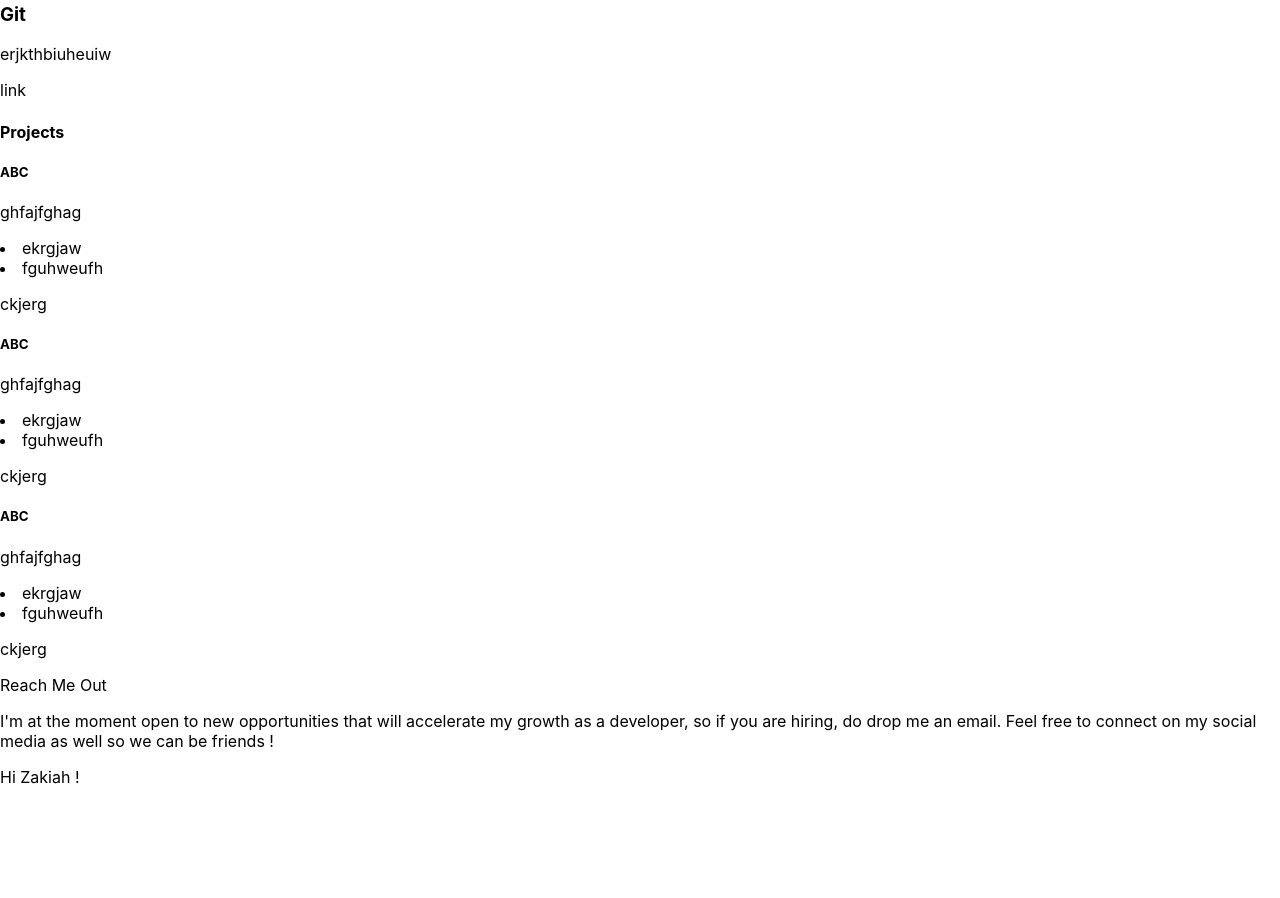
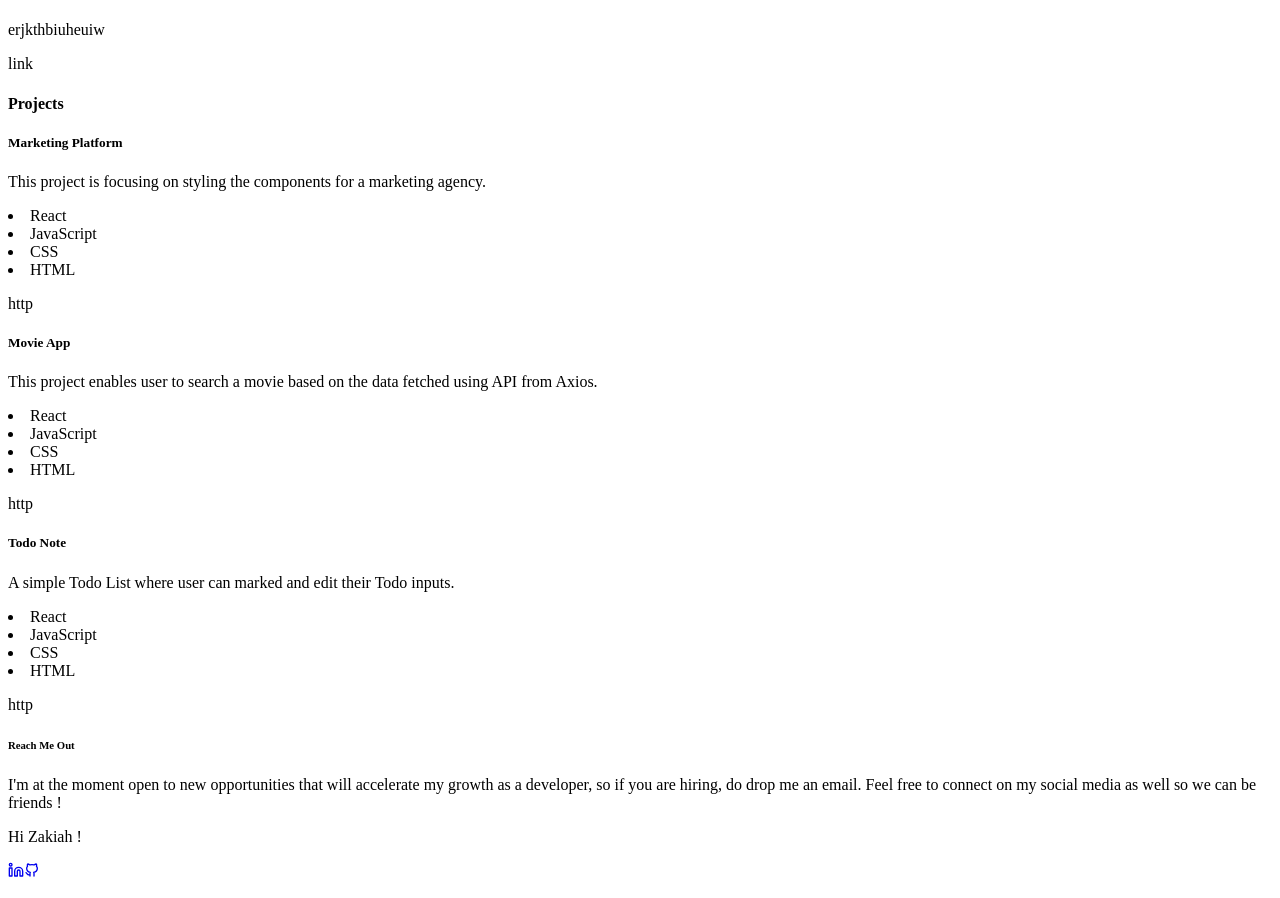
Before and after one commit to Zakiah07/my-react-portfolio, a React (Create React App) app: page / in a window 1280 px wide. Shown: the part 801-1699 px from the top of the page. Before the commit the page ends 1604 px from the top, so only its background shows below. Built offline with nearby package versions, Linux system fonts and the light colour scheme.

Commit message:
data inserted

```diff
--- a/src/components/Contacts/Contacts.js
+++ b/src/components/Contacts/Contacts.js
@@ -4,9 +4,14 @@ import { contactsData } from "./contacts.data";
 const Contacts = () => {
   return (
     <div>
-      <p>{contactsData.title}</p>
+      <h6>{contactsData.title}</h6>
       <p>{contactsData.description}</p>
       <p>{contactsData.buttontext}</p>
+      <p>
+        {contactsData.platforms.map((platform) => (
+          <a href={platform.link}>{platform.icon}</a>
+        ))}
+      </p>
     </div>
   );
 };
--- a/src/components/Contacts/contacts.data.js
+++ b/src/components/Contacts/contacts.data.js
@@ -1,6 +1,21 @@
+import { FiLinkedin } from "react-icons/fi";
+import { TbBrandGithub } from "react-icons/tb";
+
 export const contactsData = {
   title: "Reach Me Out",
   description:
     "I'm at the moment open to new opportunities that will accelerate my growth as a developer, so if you are hiring, do drop me an email. Feel free to connect on my social media as well so we can be friends !",
   buttontext: "Hi Zakiah !",
+  platforms: [
+    {
+      name: "Linkedin",
+      icon: <FiLinkedin />,
+      link: "https://github.com/Zakiah07",
+    },
+    {
+      name: "Github",
+      icon: <TbBrandGithub />,
+      link: "https://www.linkedin.com/in/zakiahhh/",
+    },
+  ],
 };
--- a/src/components/Projects/projects.data.js
+++ b/src/components/Projects/projects.data.js
@@ -1,20 +1,23 @@
 export const projectsData = [
   {
-    title: "ABC",
-    description: "ghfajfghag",
-    languages: ["ekrgjaw", "fguhweufh"],
-    link: "ckjerg",
+    title: "Marketing Platform",
+    description:
+      "This project is focusing on styling the components for a marketing agency.",
+    languages: ["React", "JavaScript", "CSS", "HTML"],
+    link: "http",
   },
   {
-    title: "ABC",
-    description: "ghfajfghag",
-    languages: ["ekrgjaw", "fguhweufh"],
-    link: "ckjerg",
+    title: "Movie App",
+    description:
+      "This project enables user to search a movie based on the data fetched using API from Axios.",
+    languages: ["React", "JavaScript", "CSS", "HTML"],
+    link: "http",
   },
   {
-    title: "ABC",
-    description: "ghfajfghag",
-    languages: ["ekrgjaw", "fguhweufh"],
-    link: "ckjerg",
+    title: "Todo Note",
+    description:
+      "A simple Todo List where user can marked and edit their Todo inputs.",
+    languages: ["React", "JavaScript", "CSS", "HTML"],
+    link: "http",
   },
 ];
--- a/src/index.css
+++ /dev/null
@@ -1,13 +0,0 @@
-body {
-  margin: 0;
-  font-family: -apple-system, BlinkMacSystemFont, 'Segoe UI', 'Roboto', 'Oxygen',
-    'Ubuntu', 'Cantarell', 'Fira Sans', 'Droid Sans', 'Helvetica Neue',
-    sans-serif;
-  -webkit-font-smoothing: antialiased;
-  -moz-osx-font-smoothing: grayscale;
-}
-
-code {
-  font-family: source-code-pro, Menlo, Monaco, Consolas, 'Courier New',
-    monospace;
-}
--- a/src/index.js
+++ b/src/index.js
@@ -1,10 +1,8 @@
-import React from 'react';
-import ReactDOM from 'react-dom/client';
-import './index.css';
-import App from './App';
-import reportWebVitals from './reportWebVitals';
+import React from "react";
+import ReactDOM from "react-dom/client";
+import App from "./App";
 
-const root = ReactDOM.createRoot(document.getElementById('root'));
+const root = ReactDOM.createRoot(document.getElementById("root"));
 root.render(
   <React.StrictMode>
     <App />
@@ -14,4 +12,3 @@ root.render(
 // If you want to start measuring performance in your app, pass a function
 // to log results (for example: reportWebVitals(console.log))
 // or send to an analytics endpoint. Learn more: https://bit.ly/CRA-vitals
-reportWebVitals();
--- a/src/reportWebVitals.js
+++ /dev/null
@@ -1,13 +0,0 @@
-const reportWebVitals = onPerfEntry => {
-  if (onPerfEntry && onPerfEntry instanceof Function) {
-    import('web-vitals').then(({ getCLS, getFID, getFCP, getLCP, getTTFB }) => {
-      getCLS(onPerfEntry);
-      getFID(onPerfEntry);
-      getFCP(onPerfEntry);
-      getLCP(onPerfEntry);
-      getTTFB(onPerfEntry);
-    });
-  }
-};
-
-export default reportWebVitals;
```
Also changed, not shown: src/logo.svg (deleted).
